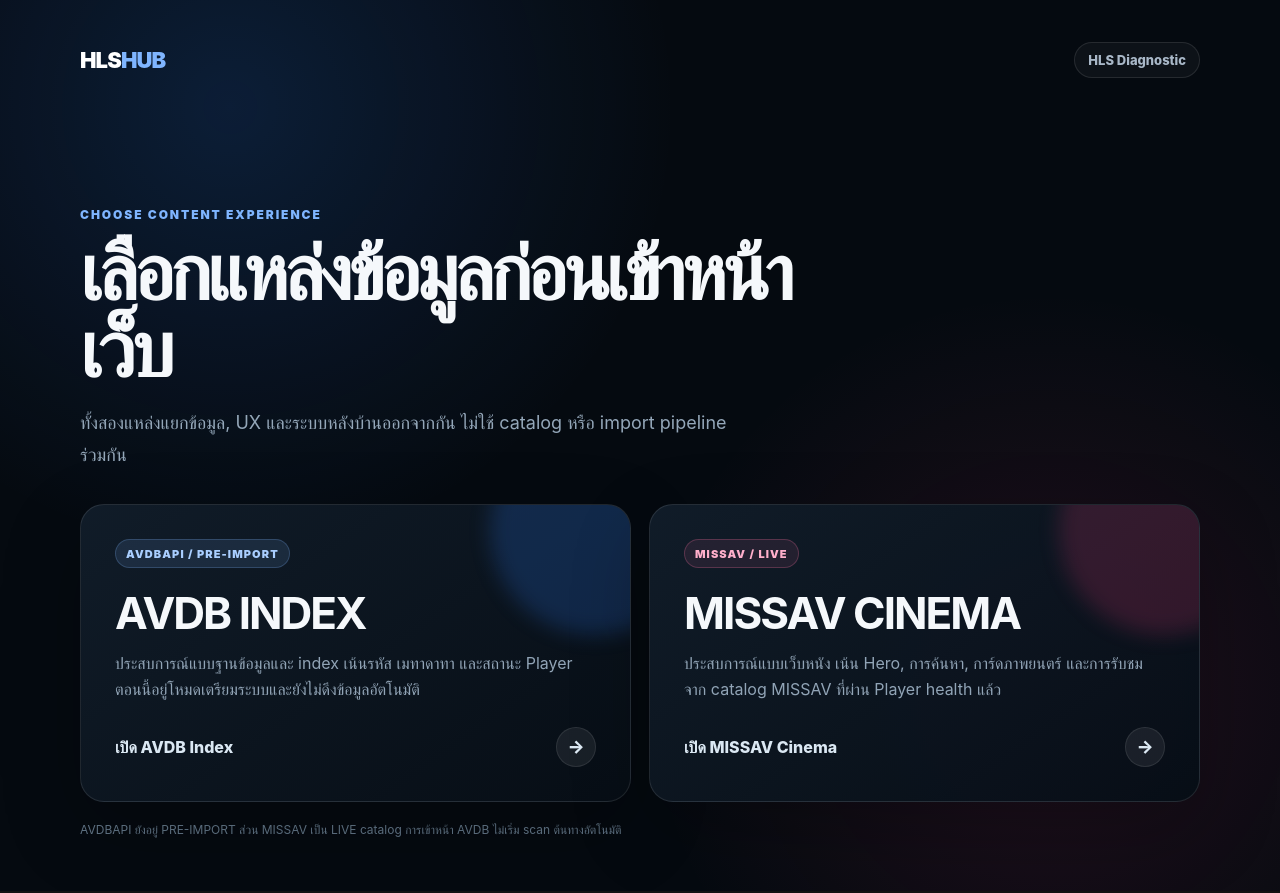
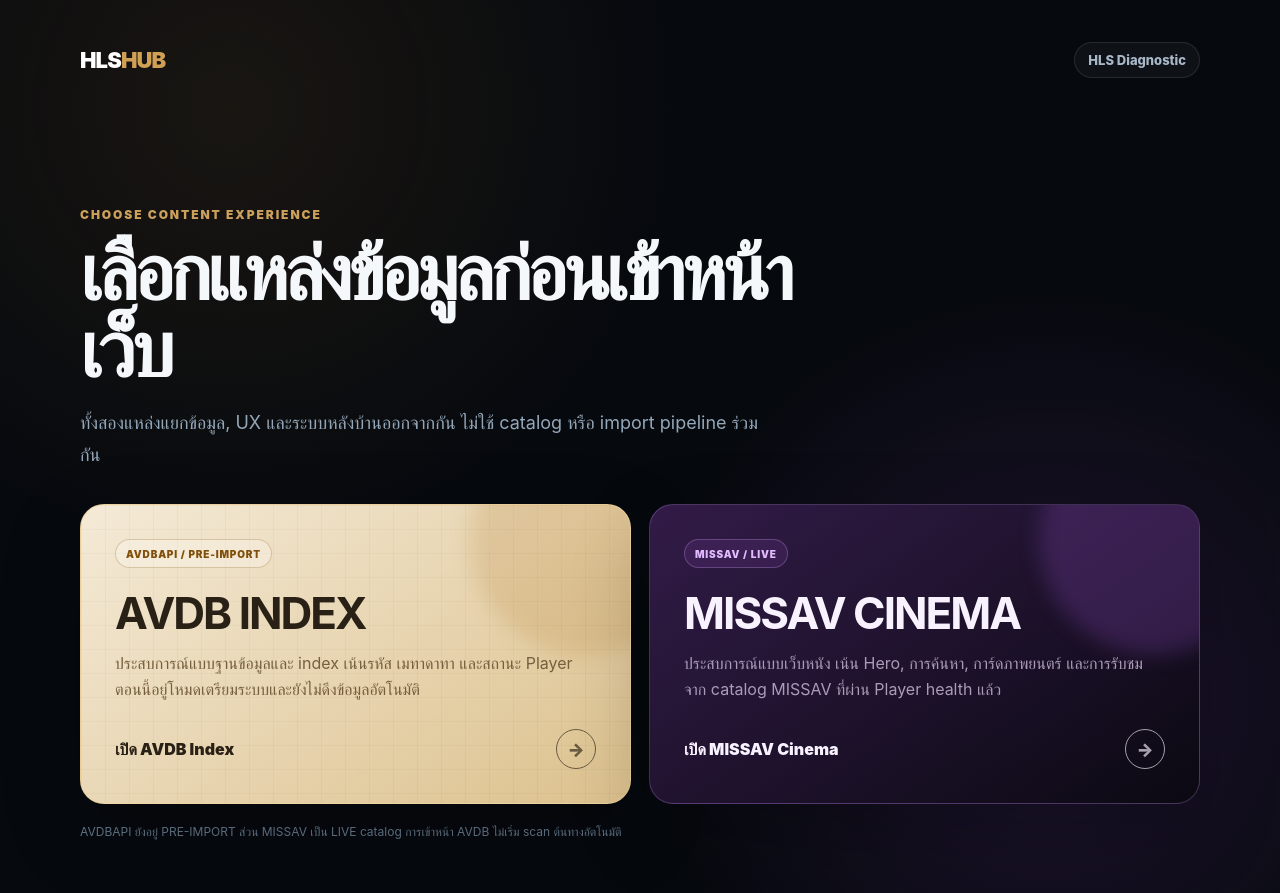
Before and after one commit to frankkk99/hlstest, a Next.js app: page / in a window 1280 px wide. Built offline with nearby package versions, Linux system fonts and the light colour scheme.

Commit message:
Visually separate AVDB Index and MISSAV Cinema at source gateway

```diff
--- a/app/source-select.module.css
+++ b/app/source-select.module.css
@@ -1,192 +1,64 @@
 .page {
   min-height: 100vh;
   background:
-    radial-gradient(circle at 18% 12%, rgba(48, 131, 255, .16), transparent 34%),
-    radial-gradient(circle at 82% 78%, rgba(230, 59, 118, .12), transparent 32%),
-    #050a10;
+    radial-gradient(circle at 18% 12%, rgba(197, 142, 51, .10), transparent 34%),
+    radial-gradient(circle at 82% 78%, rgba(185, 93, 255, .14), transparent 32%),
+    #06090e;
   color: #f5f8fb;
   padding: 28px 20px 52px;
 }
 
-.shell {
-  width: min(1120px, 100%);
-  margin: 0 auto;
+.shell { width: min(1120px, 100%); margin: 0 auto; }
+.header { display: flex; align-items: center; justify-content: space-between; gap: 18px; min-height: 64px; }
+.brand { color: #fff; text-decoration: none; font-size: 22px; font-weight: 950; letter-spacing: -.04em; }
+.brand span { color: #d0a154; }
+.toolLink { color: #a9b8c8; text-decoration: none; font-size: 13px; font-weight: 800; border: 1px solid rgba(255,255,255,.1); border-radius: 999px; padding: 9px 13px; background: rgba(255,255,255,.035); }
+.hero { padding: clamp(56px, 9vw, 116px) 0 34px; max-width: 780px; }
+.kicker { margin: 0 0 12px; color: #cda15c; font-size: 12px; font-weight: 900; letter-spacing: .16em; }
+.title { margin: 0; font-size: clamp(38px, 7vw, 78px); line-height: .98; letter-spacing: -.055em; }
+.subtitle { margin: 20px 0 0; color: #94a7b9; font-size: clamp(15px, 2vw, 18px); line-height: 1.75; max-width: 680px; }
+
+.grid { display: grid; grid-template-columns: repeat(2, minmax(0, 1fr)); gap: 18px; }
+.card { min-height: 300px; position: relative; display: flex; flex-direction: column; justify-content: space-between; gap: 24px; overflow: hidden; border-radius: 24px; padding: clamp(22px, 4vw, 34px); text-decoration: none; box-shadow: 0 28px 80px rgba(0,0,0,.24); transition: transform .2s ease, border-color .2s ease; }
+.card:hover { transform: translateY(-4px); }
+
+.card:nth-child(1) {
+  color: #2a2116;
+  border: 1px solid rgba(238,207,150,.75);
+  background:
+    linear-gradient(rgba(80,59,29,.04) 1px, transparent 1px),
+    linear-gradient(90deg, rgba(80,59,29,.04) 1px, transparent 1px),
+    linear-gradient(145deg, #f4ead7, #dcc18d);
+  background-size: 24px 24px, 24px 24px, auto;
 }
+.card:nth-child(1):hover { border-color: #fff0cb; }
 
-.header {
-  display: flex;
-  align-items: center;
-  justify-content: space-between;
-  gap: 18px;
-  min-height: 64px;
+.card:nth-child(2) {
+  color: #f8f2ff;
+  border: 1px solid rgba(205,154,255,.25);
+  background: linear-gradient(145deg, rgba(51,28,73,.98), rgba(11,9,18,.98));
 }
+.card:nth-child(2):hover { border-color: rgba(218,176,255,.62); }
 
-.brand {
-  color: #fff;
-  text-decoration: none;
-  font-size: 22px;
-  font-weight: 950;
-  letter-spacing: -.04em;
-}
-
-.brand span { color: #7fb5ff; }
-
-.toolLink {
-  color: #a9b8c8;
-  text-decoration: none;
-  font-size: 13px;
-  font-weight: 800;
-  border: 1px solid rgba(255,255,255,.1);
-  border-radius: 999px;
-  padding: 9px 13px;
-  background: rgba(255,255,255,.035);
-}
-
-.hero {
-  padding: clamp(56px, 9vw, 116px) 0 34px;
-  max-width: 760px;
-}
-
-.kicker {
-  margin: 0 0 12px;
-  color: #7fb5ff;
-  font-size: 12px;
-  font-weight: 900;
-  letter-spacing: .16em;
-}
-
-.title {
-  margin: 0;
-  font-size: clamp(38px, 7vw, 78px);
-  line-height: .98;
-  letter-spacing: -.055em;
-}
-
-.subtitle {
-  margin: 20px 0 0;
-  color: #94a7b9;
-  font-size: clamp(15px, 2vw, 18px);
-  line-height: 1.75;
-  max-width: 650px;
-}
-
-.grid {
-  display: grid;
-  grid-template-columns: repeat(2, minmax(0, 1fr));
-  gap: 18px;
-}
-
-.card {
-  min-height: 280px;
-  position: relative;
-  display: flex;
-  flex-direction: column;
-  justify-content: space-between;
-  gap: 24px;
-  overflow: hidden;
-  border-radius: 24px;
-  border: 1px solid rgba(255,255,255,.1);
-  padding: clamp(22px, 4vw, 34px);
-  color: #f5f8fb;
-  text-decoration: none;
-  background: linear-gradient(145deg, rgba(17,29,42,.96), rgba(7,14,22,.96));
-  box-shadow: 0 28px 80px rgba(0,0,0,.24);
-  transition: transform .2s ease, border-color .2s ease, background .2s ease;
-}
-
-.card:hover {
-  transform: translateY(-4px);
-  border-color: rgba(127,181,255,.46);
-  background: linear-gradient(145deg, rgba(22,39,57,.98), rgba(8,16,25,.98));
-}
-
-.card:nth-child(2):hover { border-color: rgba(255,113,165,.45); }
-
-.cardGlow {
-  position: absolute;
-  width: 210px;
-  height: 210px;
-  border-radius: 999px;
-  right: -70px;
-  top: -80px;
-  background: rgba(45,126,247,.2);
-  filter: blur(10px);
-  pointer-events: none;
-}
-
-.card:nth-child(2) .cardGlow { background: rgba(230,59,118,.18); }
-
-.cardTop {
-  position: relative;
-  z-index: 1;
-}
-
-.badge {
-  display: inline-flex;
-  align-items: center;
-  min-height: 29px;
-  padding: 5px 10px;
-  border-radius: 999px;
-  background: rgba(127,181,255,.12);
-  border: 1px solid rgba(127,181,255,.22);
-  color: #a9ceff;
-  font-size: 11px;
-  font-weight: 900;
-  letter-spacing: .1em;
-}
-
-.card:nth-child(2) .badge {
-  color: #ffafcb;
-  border-color: rgba(255,113,165,.24);
-  background: rgba(255,113,165,.09);
-}
-
-.card h2 {
-  margin: 18px 0 10px;
-  font-size: clamp(30px, 4vw, 44px);
-  letter-spacing: -.045em;
-}
-
-.card p {
-  margin: 0;
-  color: #91a4b6;
-  line-height: 1.65;
-  max-width: 470px;
-}
-
-.cardBottom {
-  position: relative;
-  z-index: 1;
-  display: flex;
-  align-items: center;
-  justify-content: space-between;
-  gap: 12px;
-  color: #dbe8f3;
-  font-weight: 850;
-}
-
-.arrow {
-  width: 40px;
-  height: 40px;
-  display: grid;
-  place-items: center;
-  border-radius: 999px;
-  background: rgba(255,255,255,.07);
-  border: 1px solid rgba(255,255,255,.09);
-  font-size: 18px;
-}
-
-.note {
-  margin: 18px 0 0;
-  color: #65798b;
-  font-size: 12px;
-  line-height: 1.6;
-}
+.cardGlow { position: absolute; width: 230px; height: 230px; border-radius: 999px; right: -70px; top: -80px; filter: blur(10px); pointer-events: none; }
+.card:nth-child(1) .cardGlow { background: rgba(165,94,0,.14); }
+.card:nth-child(2) .cardGlow { background: rgba(190,101,255,.18); }
+.cardTop { position: relative; z-index: 1; }
+.badge { display: inline-flex; align-items: center; min-height: 29px; padding: 5px 10px; border-radius: 999px; font-size: 10px; font-weight: 950; letter-spacing: .08em; }
+.card:nth-child(1) .badge { color: #80500b; border: 1px solid rgba(128,80,11,.25); background: rgba(255,255,255,.28); }
+.card:nth-child(2) .badge { color: #e2bbff; border: 1px solid rgba(218,176,255,.26); background: rgba(190,101,255,.10); }
+.card h2 { margin: 18px 0 10px; font-size: clamp(30px, 4vw, 44px); letter-spacing: -.045em; }
+.card p { margin: 0; line-height: 1.65; max-width: 470px; }
+.card:nth-child(1) p { color: #765f3e; }
+.card:nth-child(2) p { color: #ab9bb8; }
+.cardBottom { position: relative; z-index: 1; display: flex; align-items: center; justify-content: space-between; gap: 12px; font-weight: 900; }
+.arrow { width: 40px; height: 40px; display: grid; place-items: center; border-radius: 999px; border: 1px solid currentColor; font-size: 18px; opacity: .65; }
+.note { margin: 18px 0 0; color: #65798b; font-size: 12px; line-height: 1.6; }
 
 @media (max-width: 760px) {
   .page { padding: 16px 14px 36px; }
   .header { min-height: 54px; }
   .hero { padding: 48px 0 24px; }
   .grid { grid-template-columns: 1fr; }
-  .card { min-height: 230px; border-radius: 20px; }
+  .card { min-height: 240px; border-radius: 20px; }
 }
```
